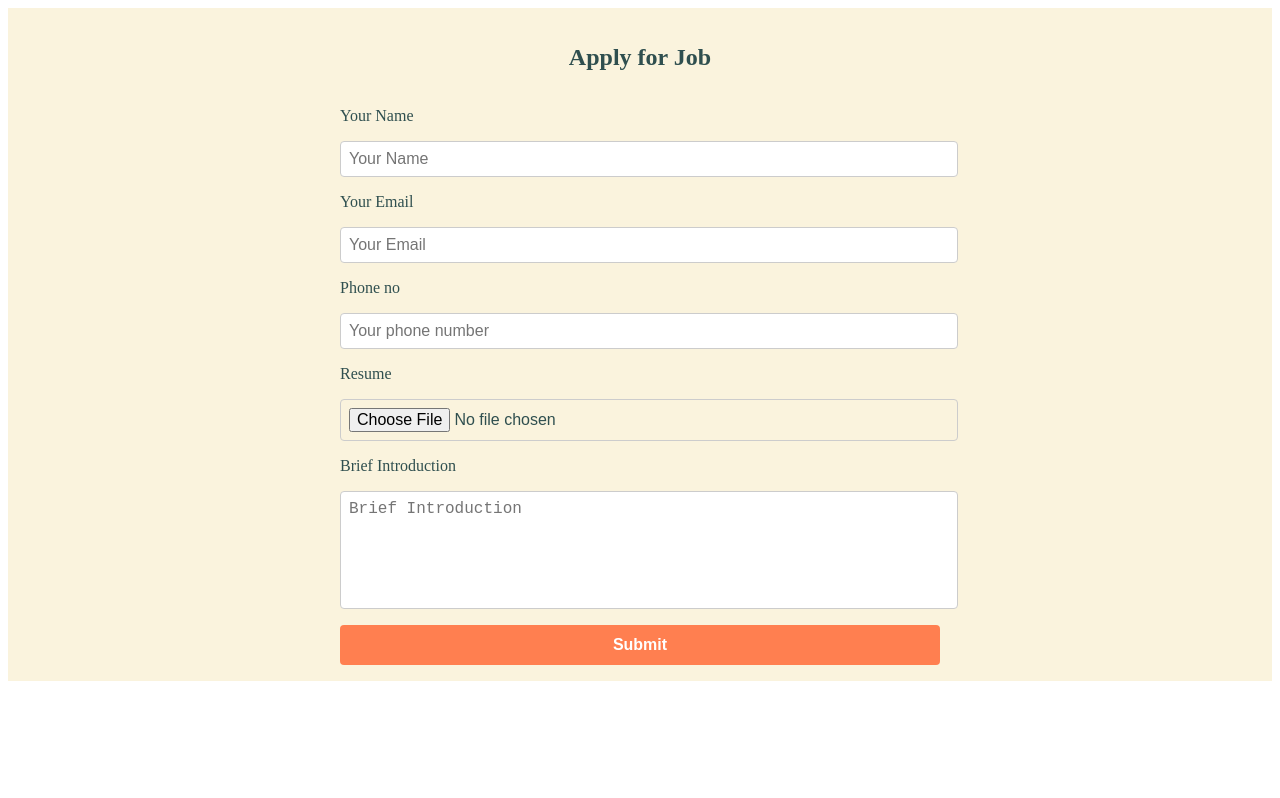
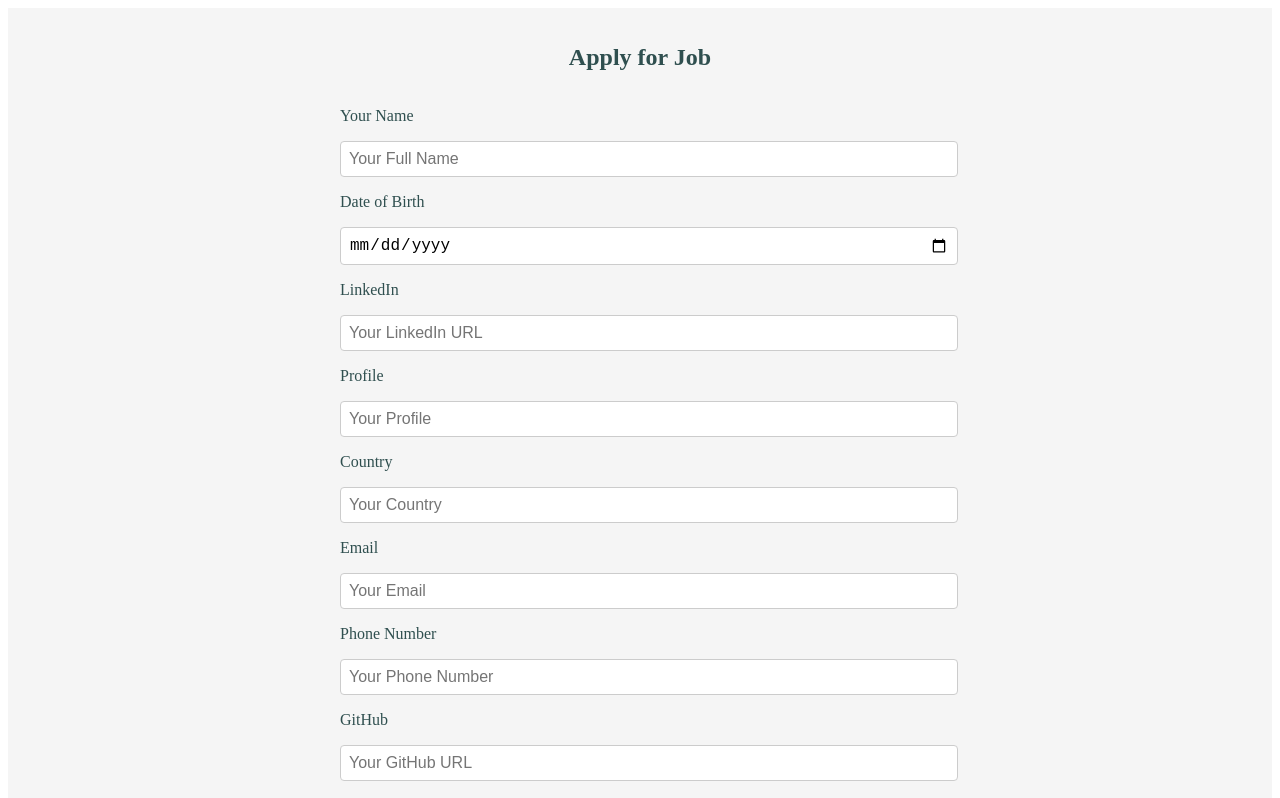
Before and after one commit to Octaview-b2b/octaview-client-pkg, a React (Vite) app: page /apply/1 in a window 1280 px wide. Shown: the top 798 px of the page. Built offline with nearby package versions, Linux system fonts and the light colour scheme.

Commit message:
update on form inputs

```diff
--- a/src/App.jsx
+++ b/src/App.jsx
@@ -1,12 +1,12 @@
-import OctaviewClient from "./octaview-client"
+import OctaviewClient from "./octaview-client";
 
 function App() {
   const obj = {
     url: "http://localhost:5000/api/jobs/ext/672c7f7d9e5a43c5cc0839bc",
-    background: "#FAF3DD", // Light Cream
-    textColor: "#2F4F4F",  // Dark Slate Gray
-    buttonColor: "#FF7F50", // Coral
-    api:'esdjg;lkioletn;regtrhth'
+    background: "#F5F5F5", // Light Gray for a clean, professional background
+    textColor: "#2F4F4F",  // Dark Slate Gray for readability
+    buttonColor: "#00796B", // Teal for a professional but distinct button color
+    api: 'esdjg;lkioletn;regtrhth' // API key (keep secure)
   };
 
   return (
--- a/src/components/Job_Form.jsx
+++ b/src/components/Job_Form.jsx
@@ -1,31 +1,69 @@
 import React, { useState } from 'react';
 import { useParams } from 'react-router-dom';
 import { useAppContext } from '../JobContext';
-import './css/JobForm.css'
+import './css/JobForm.css';
 
 function JobApplicationForm() {
   const { id } = useParams();
   const { url, textColor, buttonColor } = useAppContext();
-  const [formData, setFormData] = useState({ name: '', email: '', resume: '' });
+  const [formData, setFormData] = useState({
+    full_Name: '',
+    DOB: '',
+    linkedin: '',
+    profile: '',
+    country: '',
+    email: '',
+    contact_no: '',
+    status: {}, // Can be an object, adjust this according to your logic
+    github: '',
+    resume: null, // For file input
+  });
   const [isSubmitting, setIsSubmitting] = useState(false);
 
   const handleSubmit = async (e) => {
     e.preventDefault();
     setIsSubmitting(true);
+
+    const formDataToSubmit = new FormData();
+
+    // Append the data to FormData
+    for (const key in formData) {
+      formDataToSubmit.append(key, formData[key]);
+    }
+
     try {
       const res = await fetch(`${url}/${id}/apply`, {
         method: 'POST',
-        headers: { 'Content-Type': 'application/json' },
-        body: JSON.stringify(formData),
+        body: formDataToSubmit, // Sending FormData for file upload
       });
+
       if (!res.ok) throw new Error('Error submitting application');
       alert('Application submitted successfully');
+      setFormData({
+        full_Name: '',
+        DOB: '',
+        linkedin: '',
+        profile: '',
+        country: '',
+        email: '',
+        contact_no: '',
+        status: {},
+        github: '',
+        resume: null,
+      });
     } catch (error) {
       console.error(error);
       alert('Failed to submit the application.');
     } finally {
       setIsSubmitting(false);
     }
+  };
+
+  const handleFileChange = (e) => {
+    setFormData({
+      ...formData,
+      resume: e.target.files[0], // File input for resume
+    });
   };
 
   return (
@@ -35,16 +73,57 @@ function JobApplicationForm() {
       onSubmit={handleSubmit}
     >
       <h2>Apply for Job</h2>
-      <label htmlFor="name">Your Name</label>
+
+      <label htmlFor="full_Name">Your Name</label>
       <input
-        id="name"
+        id="full_Name"
         type="text"
-        placeholder="Your Name"
-        value={formData.name}
-        onChange={(e) => setFormData({ ...formData, name: e.target.value })}
+        placeholder="Your Full Name"
+        value={formData.full_Name}
+        onChange={(e) => setFormData({ ...formData, full_Name: e.target.value })}
         required
       />
-      <label htmlFor="email">Your Email</label>
+
+      <label htmlFor="DOB">Date of Birth</label>
+      <input
+        id="DOB"
+        type="date"
+        value={formData.DOB}
+        onChange={(e) => setFormData({ ...formData, DOB: e.target.value })}
+        required
+      />
+
+      <label htmlFor="linkedin">LinkedIn</label>
+      <input
+        id="linkedin"
+        type="url"
+        placeholder="Your LinkedIn URL"
+        value={formData.linkedin}
+        onChange={(e) => setFormData({ ...formData, linkedin: e.target.value })}
+        required
+      />
+
+      <label htmlFor="profile">Profile</label>
+      <input
+        id="profile"
+        type="text"
+        placeholder="Your Profile"
+        value={formData.profile}
+        onChange={(e) => setFormData({ ...formData, profile: e.target.value })}
+        required
+      />
+
+      <label htmlFor="country">Country</label>
+      <input
+        id="country"
+        type="text"
+        placeholder="Your Country"
+        value={formData.country}
+        onChange={(e) => setFormData({ ...formData, country: e.target.value })}
+        required
+      />
+
+      <label htmlFor="email">Email</label>
       <input
         id="email"
         type="email"
@@ -53,26 +132,36 @@ function JobApplicationForm() {
         onChange={(e) => setFormData({ ...formData, email: e.target.value })}
         required
       />
-      <label htmlFor="email">Phone no</label>
+
+      <label htmlFor="contact_no">Phone Number</label>
       <input
-        id="phone"
-        type="number"
-        placeholder="Your phone number"
+        id="contact_no"
+        type="tel"
+        placeholder="Your Phone Number"
+        value={formData.contact_no}
+        onChange={(e) => setFormData({ ...formData, contact_no: e.target.value })}
         required
       />
-      <label htmlFor="email">Resume</label>
+
+      <label htmlFor="github">GitHub</label>
+      <input
+        id="github"
+        type="url"
+        placeholder="Your GitHub URL"
+        value={formData.github}
+        onChange={(e) => setFormData({ ...formData, github: e.target.value })}
+        required
+      />
+
+      <label htmlFor="cv">Resume</label>
       <input
         id="cv"
         type="file"
+        onChange={handleFileChange}
         required
       />
-      <label htmlFor="resume">Brief Introduction</label>
-      <textarea
-        id="resume"
-        placeholder="Brief Introduction"
-        value={formData.resume}
-        onChange={(e) => setFormData({ ...formData, resume: e.target.value })}
-      />
+
+
       <button
         type="submit"
         style={{ backgroundColor: buttonColor }}
```
